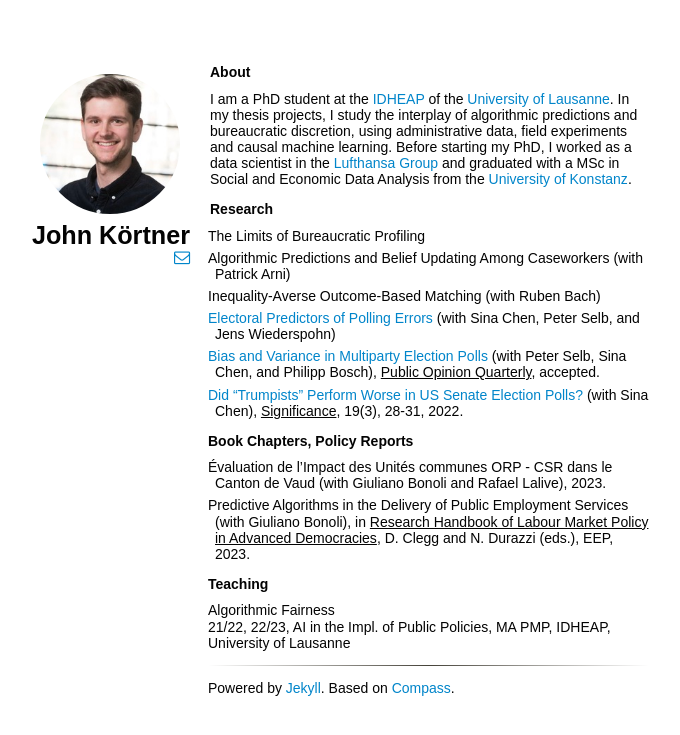
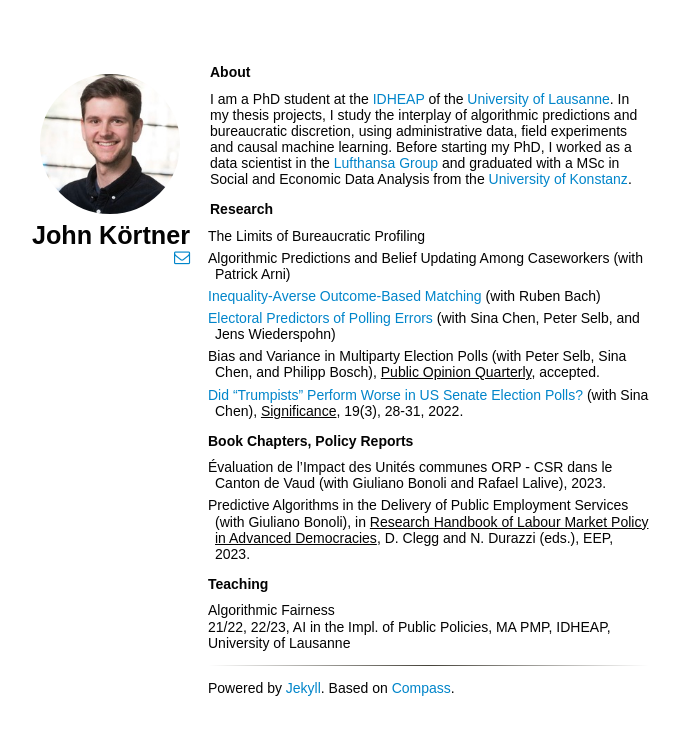
Before and after one commit to jkortner/jkortner.github.io, a Jekyll site: the page built from index.html, in a window 1280 px wide. Shown: the top 735 px of the page, without its empty margins (318-998 px from the left). Built offline with Jekyll 4.4.1, drawn with Linux system fonts in a browser that asks for light colours; nearby versions of some CDN libraries; some web fonts are replaced; part of the change alters nothing that is shown.

```diff
--- a/_includes/content.html
+++ b/_includes/content.html
@@ -14,13 +14,13 @@ I am a PhD student at the <a href='https://www.unil.ch/idheap/en/home.html'>IDHE
         Algorithmic Predictions and Belief Updating Among Caseworkers (with Patrick Arni)
     </article>
     <article>
-        Inequality-Averse Outcome-Based Matching (with Ruben Bach)
+        <a href='https://osf.io/yrn4d/'>Inequality-Averse Outcome-Based Matching</a> (with Ruben Bach)
     </article>
     <article>
         <a href='https://doi.org/10.33774/apsa-2023-t1vh8'>Electoral Predictors of Polling Errors</a> (with Sina Chen, Peter Selb, and Jens Wiederspohn)
     </article>
     <article>
-      <a href='https://www.polver.uni-konstanz.de/securedl/sdl-eyJ0eXAiOiJKV1QiLCJhbGciOiJIUzI1NiJ9.eyJpYXQiOjE2OTE1MjEyMjQsImV4cCI6MTY5MjIxMjQyNCwidXNlciI6MCwiZ3JvdXBzIjpbMCwtMV0sImZpbGUiOiJmaWxlYWRtaW4vcG9sdmVyL2FnLXNlbGIvUHJvZi5TZWxiL0Rpc2VudGFuZ2xpbmcucGRmIiwicGFnZSI6MTA1NTY4fQ.hy1qHHPaD0iSNNjOjfcVGGnVbzVCM61wvUrR9NK0Rgo/Disentangling.pdf'>Bias and Variance in Multiparty Election Polls</a> (with Peter Selb, Sina Chen, and Philipp Bosch),
+      Bias and Variance in Multiparty Election Polls (with Peter Selb, Sina Chen, and Philipp Bosch),
         <u>Public Opinion Quarterly</u>, accepted.
     </article>
     <article>
```
Also changed, not shown: 1 other file.
